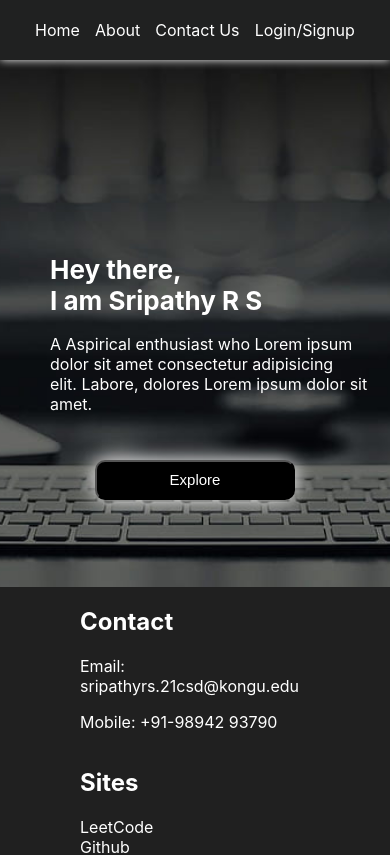
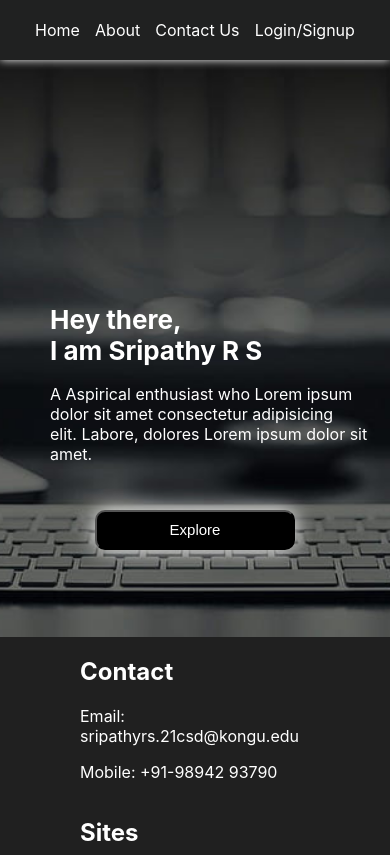
Before and after one commit to sripathy914/MERN-React, a React (Create React App) app: page / in a window 390 px wide. Shown: the top 855 px of the page. Built offline with nearby package versions, Linux system fonts and the light colour scheme.

Commit message:
committed with styles

```diff
--- a/src/NavBar/Home.css
+++ b/src/NavBar/Home.css
@@ -47,7 +47,7 @@ h1
 {
     .home
     {
-        height: 550px;
+        height: 600px;
     }
 
     h1
@@ -64,7 +64,7 @@ h1
     color: white;
     text-align: left;
     padding-left: 50px;
-    padding-top:200px;
+    padding-top:250px;
 
     }
 }
```
